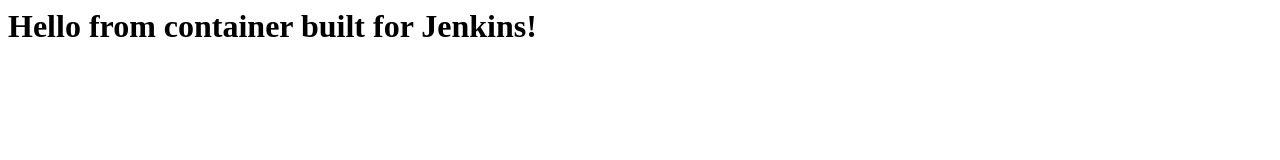
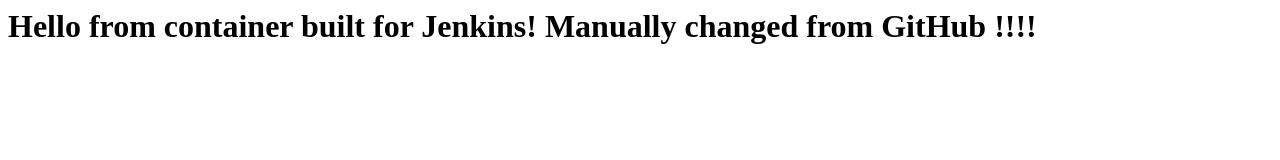
Before and after one commit to svasilevski/dob_jenkins, a plain HTML site: page index.html in a window 1280 px wide. Drawn offline with Linux system fonts and the light colour scheme.

Commit message:
Update index.html

```diff
--- a/index.html
+++ b/index.html
@@ -1 +1 @@
-<h1>Hello from container built for Jenkins!</h1>
+<h1>Hello from container built for Jenkins! Manually changed from GitHub !!!!</h1>
```
